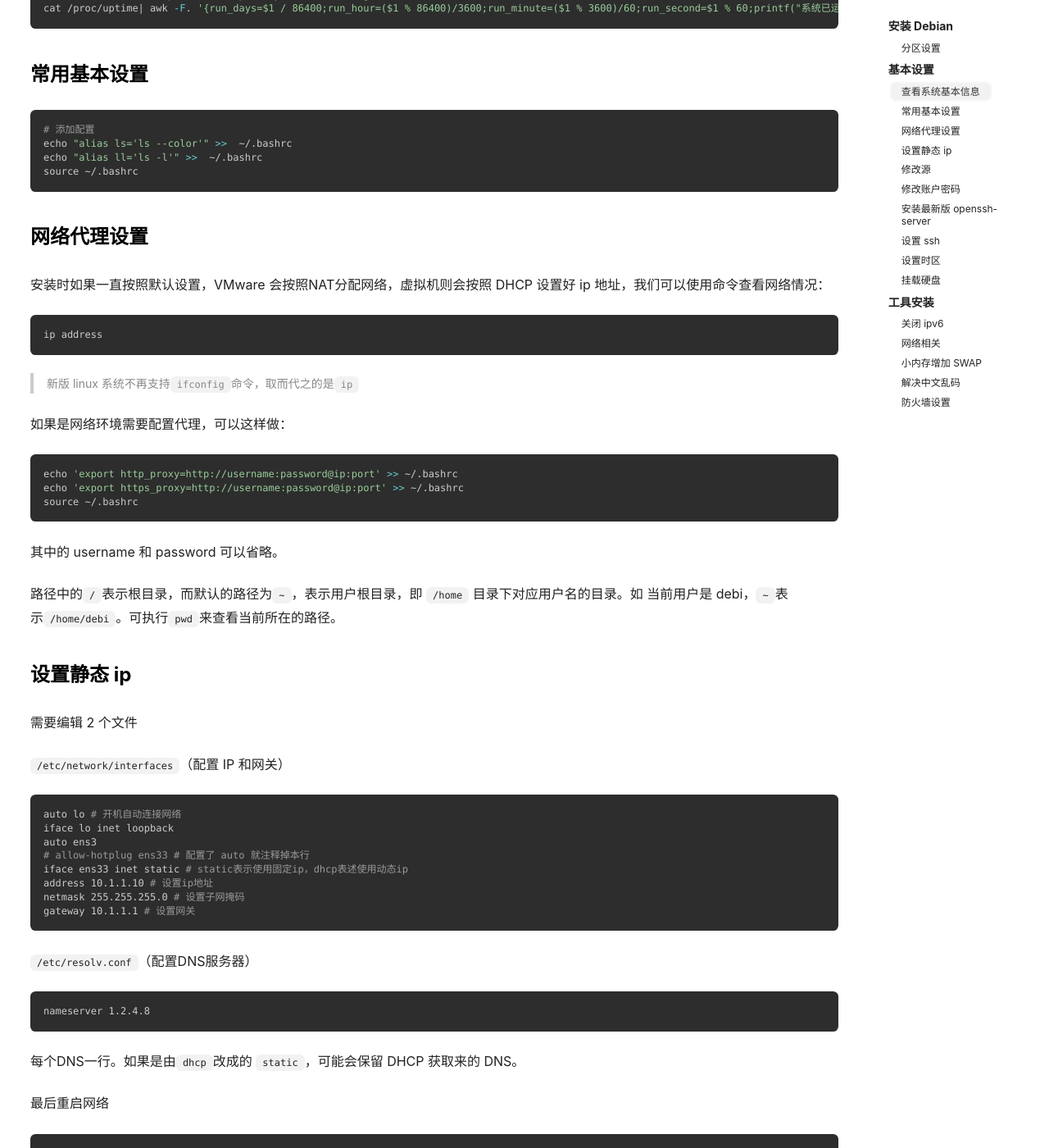
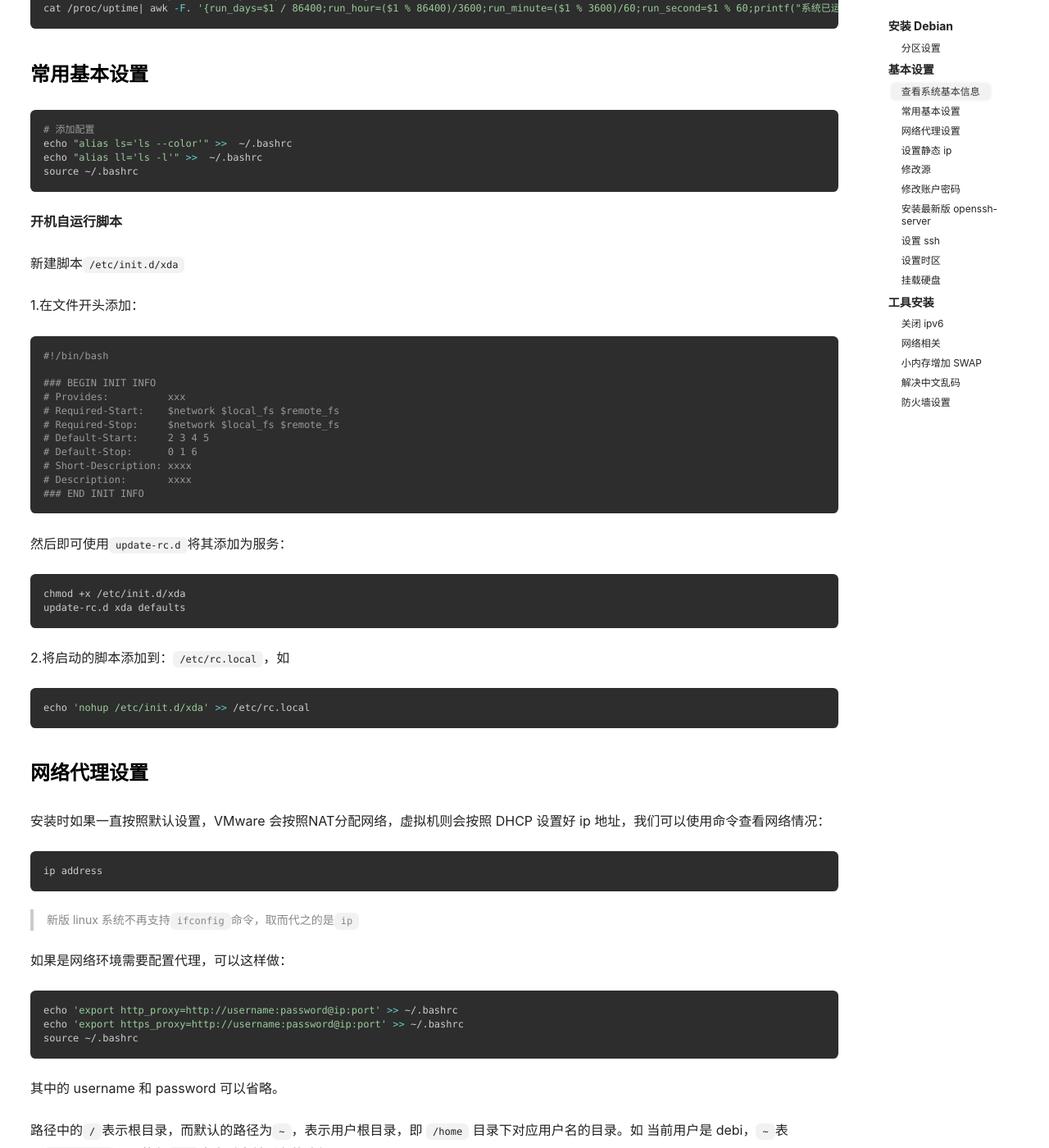
Before and after one commit to thianda91/thianda91.github.io, a Jekyll site: the page built from _posts/2018-07-30-learn-debian-hand-by-hand.md, in a window 1280 px wide and 1400 px high, scrolled down 1765 px. Shown: the whole window at 82% size. Built offline with Jekyll 4.4.1, drawn with Linux system fonts in a browser that asks for light colours; nearby versions of some CDN libraries; comment, search, counter and statistics services are not loaded; some of the changed text lies outside the part shown.

Commit message:
update 2 posts

````diff
--- a/_posts/2018-07-30-learn-debian-hand-by-hand.md
+++ b/_posts/2018-07-30-learn-debian-hand-by-hand.md
@@ -86,6 +86,39 @@ cat /proc/uptime| awk -F. '{run_days=$1 / 86400;run_hour=($1 % 86400)/3600;run_m
 echo "alias ls='ls --color'" >>  ~/.bashrc
 echo "alias ll='ls -l'" >>  ~/.bashrc
 source ~/.bashrc
+```
+
+**开机自运行脚本**
+
+新建脚本`/etc/init.d/xda`
+
+1.在文件开头添加：
+
+```sh
+#!/bin/bash
+
+### BEGIN INIT INFO
+# Provides:          xxx
+# Required-Start:    $network $local_fs $remote_fs
+# Required-Stop:     $network $local_fs $remote_fs
+# Default-Start:     2 3 4 5
+# Default-Stop:      0 1 6
+# Short-Description: xxxx
+# Description:       xxxx
+### END INIT INFO
+```
+
+然后即可使用`update-rc.d`将其添加为服务：
+
+```
+chmod +x /etc/init.d/xda
+update-rc.d xda defaults
+```
+
+2.将启动的脚本添加到：`/etc/rc.local`，如
+
+```sh
+echo 'nohup /etc/init.d/xda' >> /etc/rc.local
 ```
 
 ### 网络代理设置
````
Also changed, not shown: other parts of _posts/2018-07-30-learn-debian-hand-by-hand.md (+1 -1 lines), _posts/2018-12-27-install-nextcloud.md (+32 -4 lines).
